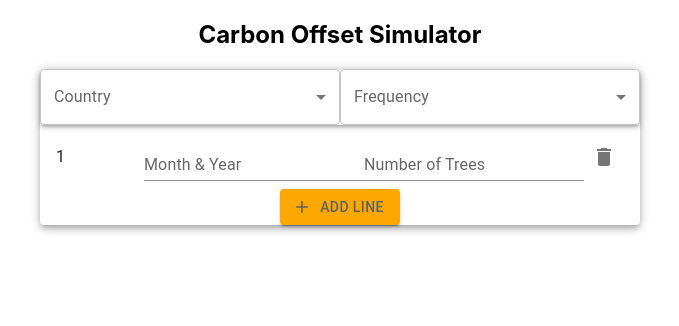
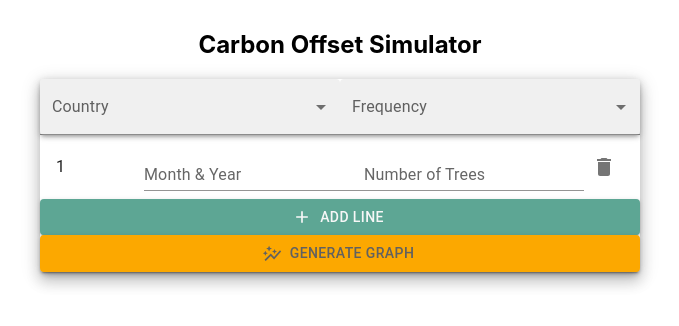
Before and after one commit to TrisRosco/s2z, a React (Create React App) app in the folder s2z/: page / in a window 1280 px wide. Shown: the top 326 px of the page, without its empty margins (300-979 px from the left). Built offline with nearby package versions, Linux system fonts and the light colour scheme.

Commit message:
MM/YYYY picker installed and added

```diff
--- a/s2z/package.json
+++ b/s2z/package.json
@@ -8,10 +8,12 @@
     "@mui/base": "^5.0.0-beta.20",
     "@mui/icons-material": "^5.14.14",
     "@mui/material": "^5.14.14",
+    "@mui/x-date-pickers": "^6.16.3",
     "@supabase/supabase-js": "^2.38.2",
     "@testing-library/jest-dom": "^5.17.0",
     "@testing-library/react": "^13.4.0",
     "@testing-library/user-event": "^13.5.0",
+    "dayjs": "^1.11.10",
     "react": "^18.2.0",
     "react-dom": "^18.2.0",
     "react-scripts": "5.0.1",
--- a/s2z/src/Components/ParamInput/index.js
+++ b/s2z/src/Components/ParamInput/index.js
@@ -13,49 +13,74 @@ import {
   TextField,
   IconButton,
   Paper,
+  Stack,
 } from "@mui/material";
 import DeleteIcon from "@mui/icons-material/Delete";
 import AddIcon from "@mui/icons-material/Add";
+import AutoGraphIcon from "@mui/icons-material/AutoGraph";
+import { DateField } from "@mui/x-date-pickers/DateField";
+import { LocalizationProvider } from "@mui/x-date-pickers/LocalizationProvider";
+import { AdapterDayjs } from "@mui/x-date-pickers/AdapterDayjs";
 
 function ParamInput() {
   const [lineCount, setLineCount] = useState(1);
+  const [lines, setLines] = useState([{ id: 1, monthYear: "", numTrees: "" }]);
 
   const handleAddLine = () => {
-    setLineCount((prevCount) => prevCount + 1);
+    const newLineCount = lineCount + 1;
+    setLineCount(newLineCount);
+    setLines([...lines, { id: newLineCount, monthYear: "", numTrees: "" }]);
+  };
+
+  const handleDeleteLine = (id) => {
+    const updatedLines = lines.filter((line) => line.id !== id);
+    setLines(updatedLines);
+  };
+
+  const handleLineChange = (id, key, value) => {
+    const updatedLines = lines.map((line) =>
+      line.id === id ? { ...line, [key]: value } : line
+    );
+    setLines(updatedLines);
   };
 
   const renderLines = () => {
-    const lines = [];
-    for (let i = 1; i <= lineCount; i++) {
-      lines.push(
-        <div key={i}>
+    return lines.map((line) => (
+      <div key={line.id}>
         <ListItem>
-            <ListItemText primary={i} />
-            <TextField
-              id={`month-year-${i}`}
+          <ListItemText primary={line.id} />
+          <LocalizationProvider dateAdapter={AdapterDayjs}>
+            <DateField
               label="Month & Year"
+              format="MM-YYYY"
               variant="standard"
             />
+          </LocalizationProvider>
           <TextField
-              id={`num-trees-${i}`}
+            id={`num-trees-${line.id}`}
             label="Number of Trees"
             variant="standard"
+            value={line.numTrees}
+            onChange={(e) =>
+              handleLineChange(line.id, "numTrees", e.target.value)
+            }
           />
-            <IconButton aria-label="delete">
+          <IconButton
+            aria-label="delete"
+            onClick={() => handleDeleteLine(line.id)}
+          >
             <DeleteIcon />
           </IconButton>
         </ListItem>
-          {i !== lineCount && <Divider />}
+        {line.id !== lineCount && <Divider />}
       </div>
-      );
-    }
-    return lines;
+    ));
   };
 
   return (
-    <Paper elevation={5} className="param-input">
+    <Paper elevation={10} className="param-input">
       <Paper elevation={3} className="param-input-header">
-        <FormControl>
+        <FormControl variant="filled">
           <InputLabel>Country</InputLabel>
           <Select className="selector" label="Country">
             <MenuItem value={15.52}>United States</MenuItem>
@@ -63,7 +88,7 @@ function ParamInput() {
             <MenuItem value={9.44}>Germany</MenuItem>
           </Select>
         </FormControl>
-        <FormControl>
+        <FormControl variant="filled">
           <InputLabel>Frequency</InputLabel>
           <Select className="selector" label="Frequency">
             <MenuItem value={0}>Weekly</MenuItem>
@@ -72,17 +97,25 @@ function ParamInput() {
           </Select>
         </FormControl>
       </Paper>
-      <div className="param-input-grid">
       <Table>{renderLines()}</Table>
+      <Stack className="param-input-buttons">
         <Button
-          color="secondary"
+          color="primary"
           startIcon={<AddIcon />}
           variant="contained"
           onClick={handleAddLine}
         >
           <span>Add line</span>
         </Button>
-      </div>
+        <Button
+          color="secondary"
+          startIcon={<AutoGraphIcon />}
+          variant="contained"
+          onClick={console.log("Generate Graph")}
+        >
+          <span>Generate Graph</span>
+        </Button>
+      </Stack>
     </Paper>
   );
 }
--- a/s2z/src/Components/ParamInput/styles.css
+++ b/s2z/src/Components/ParamInput/styles.css
@@ -11,8 +11,12 @@ body{
     flex-direction: column;
     align-items: center;
     justify-content: center;
+    padding: 10px;
 }
 
+#table {
+    text-align: center;
+}
 .selector{
     width : 300px;
 }
```
Also changed, not shown: 1 other file (tests, documents, lock files or other folders). Lines whose indentation alone changed are shown as unchanged.
